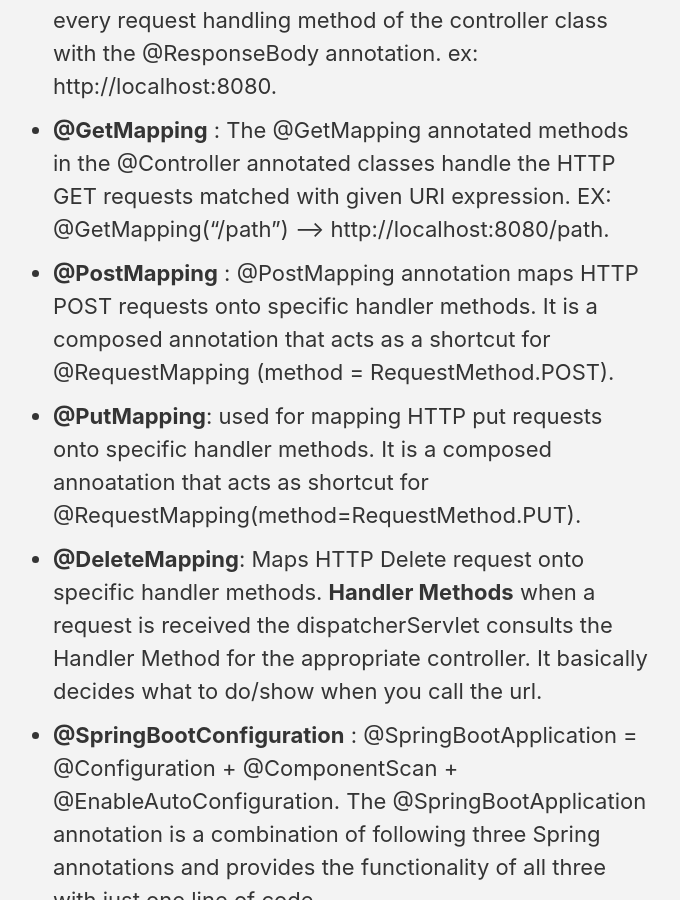
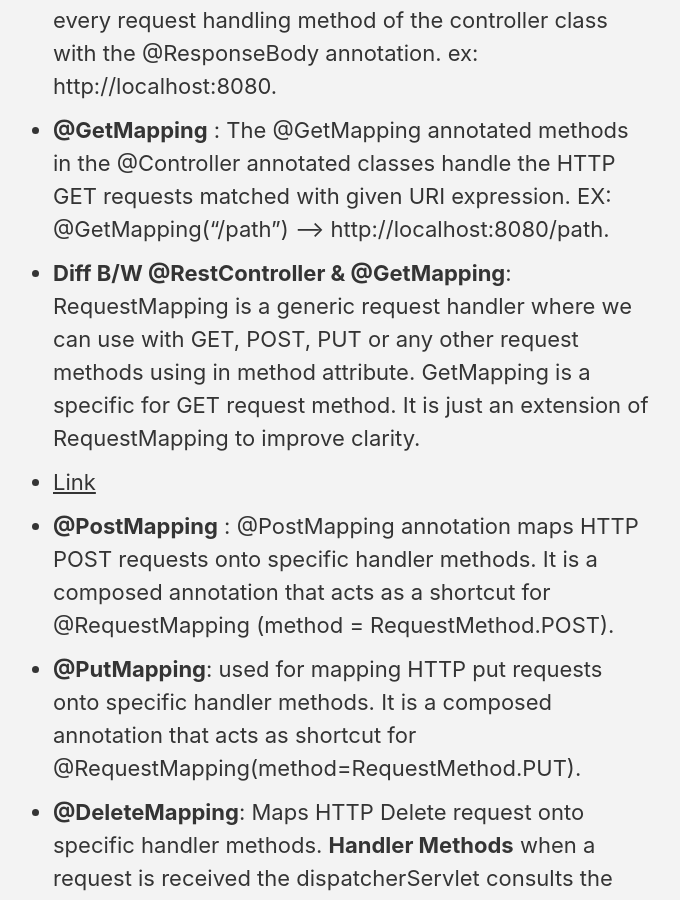
Before and after one commit to deepthivempati/deepthivempati.github.io, a Jekyll site: the page built from _posts/springboot/2022-11-22-Annotations.md, in a window 1280 px wide and 900 px high, scrolled down 2218 px. Shown: the whole window, without its empty margins (309-989 px from the left). Built offline with Jekyll 4.4.1, drawn with Linux system fonts in a browser that asks for light colours; cached includes are drawn as plain includes; some of the changed text lies outside the part shown.

Commit message:
reference links

```diff
--- a/_posts/springboot/2022-11-22-Annotations.md
+++ b/_posts/springboot/2022-11-22-Annotations.md
@@ -21,8 +21,10 @@ tags: ['Spring Boot']
 * c) constructor: then the constructor is invoked with the parameters determined by the same algorithm like for the field dependency injection
 * **@RestController** : It is applied to a class to mark it as a request handler, It converts the response to Json or xml. We can expose the Web Url by annotating the class with @RestController. Spring 4.0 introduced the @RestController annotation in order to simplify the creation of RESTful web services. It's a convenient annotation that combines @Controller and @ResponseBody, which eliminates the need to annotate every request handling method of the controller class with the @ResponseBody annotation. ex: http://localhost:8080.
 * **@GetMapping** : The @GetMapping annotated methods in the @Controller annotated classes handle the HTTP GET requests matched with given URI expression. EX: @GetMapping("/path") --> http://localhost:8080/path.
+* **Diff B/W @RestController & @GetMapping**: RequestMapping is a generic request handler where we can use with GET, POST, PUT or any  other request methods using in method attribute. GetMapping is a specific for GET request method. It is just an extension of RequestMapping to improve clarity.
+* [Link](https://javarevisited.blogspot.com/2021/10/difference-between-requestmapping-and..html#axzz7mbzL0r42)
 * **@PostMapping** : @PostMapping annotation maps HTTP POST requests onto specific handler methods. It is a composed annotation that acts as a shortcut for @RequestMapping (method = RequestMethod.POST).
-* **@PutMapping**: used for mapping HTTP put requests onto specific handler methods. It is a composed annoatation that acts as shortcut for @RequestMapping(method=RequestMethod.PUT).
+* **@PutMapping**: used for mapping HTTP put requests onto specific handler methods. It is a composed annotation that acts as shortcut for @RequestMapping(method=RequestMethod.PUT).
 * **@DeleteMapping**: Maps HTTP Delete request onto specific handler methods. **Handler Methods** when a request is received the dispatcherServlet consults the Handler Method for the appropriate controller. It basically decides what to do/show when you call the url.
 * **@SpringBootConfiguration** : @SpringBootApplication = @Configuration + @ComponentScan + @EnableAutoConfiguration. The @SpringBootApplication annotation is a combination of following three Spring annotations and provides the functionality of all three with just one line of code.
 * **@EnableAutoConfiguration** : It is an interface. The @EnableAutoConfiguration annotation enables Spring Boot to auto-configure the application context. Therefore, it automatically creates and registers beans based on both the included jar files in the classpath and the beans defined by us.
```
Also changed, not shown: other parts of _posts/springboot/2022-11-22-Annotations.md (+1 -1 lines), _posts/2022-10-22-git-commands.md (+3 -0 lines).
